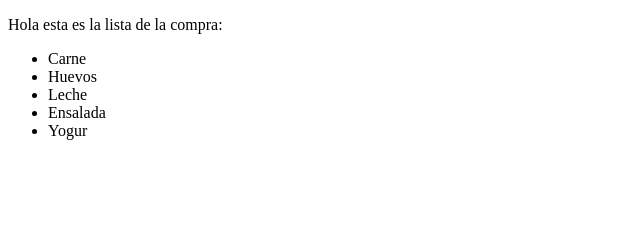
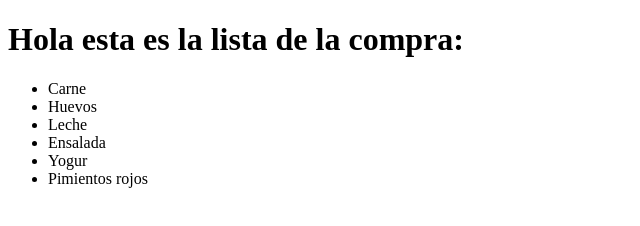
Before and after one commit to fluque34/lista-compra, a plain HTML site: page index.html in a window 1280 px wide. Shown: the whole page, without its empty margins (0-640 px from the left). Drawn offline with Linux system fonts and the light colour scheme.

Commit message:
Añadiendo elementos y css

```diff
--- a/index.html
+++ b/index.html
@@ -3,10 +3,11 @@
 <head>
 	<meta charset="UTF-8">
 	<title>Lista de la compra</title>
+	<link rel="stylesheet" href="css/main.css">
 </head>
 <body>
 	<div id="wrapper">
-		<p>Hola esta es la lista de la compra:</p>
+		<h1>Hola esta es la lista de la compra:</h1>
 
 		<ul>
 			<li>Carne</li>
@@ -14,6 +15,7 @@
 			<li>Leche</li>
 			<li>Ensalada</li>
 			<li>Yogur</li>
+			<li>Pimientos rojos</li>
 		</ul>
 
 	</div>
```
